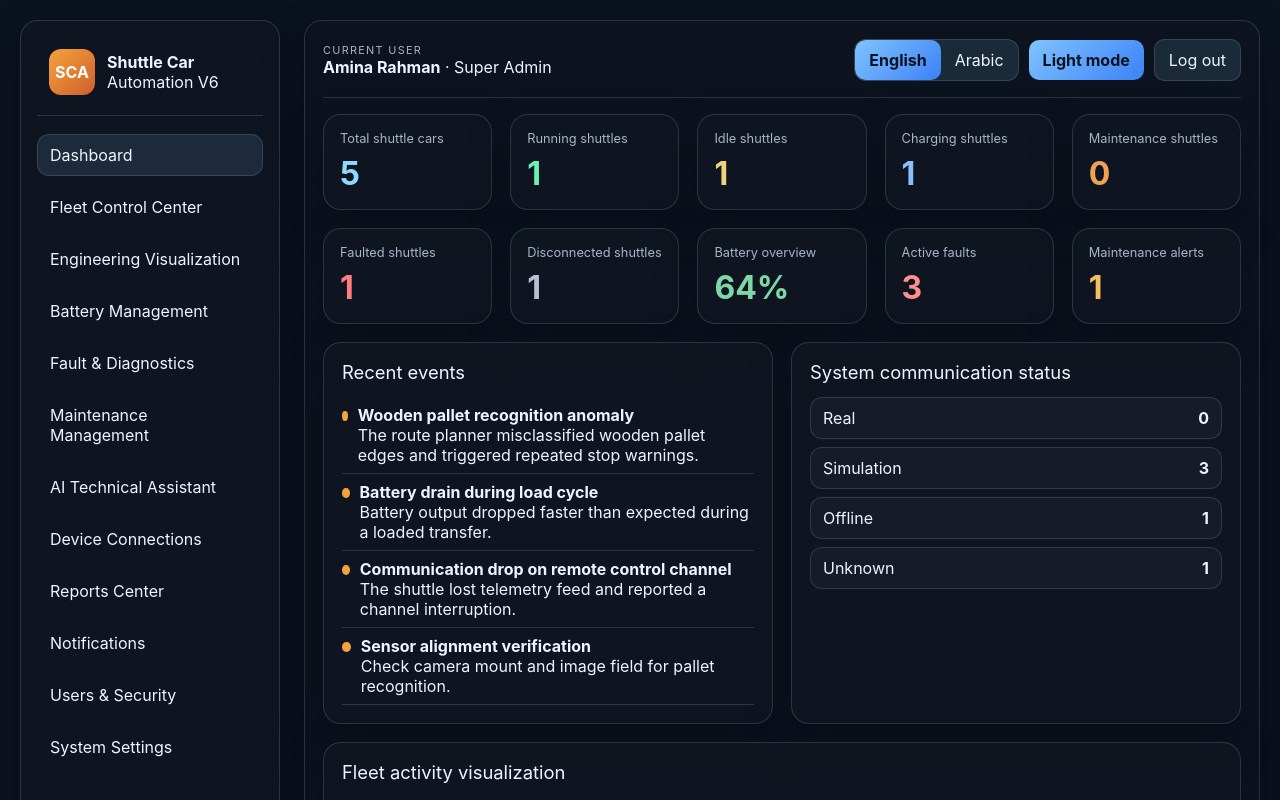
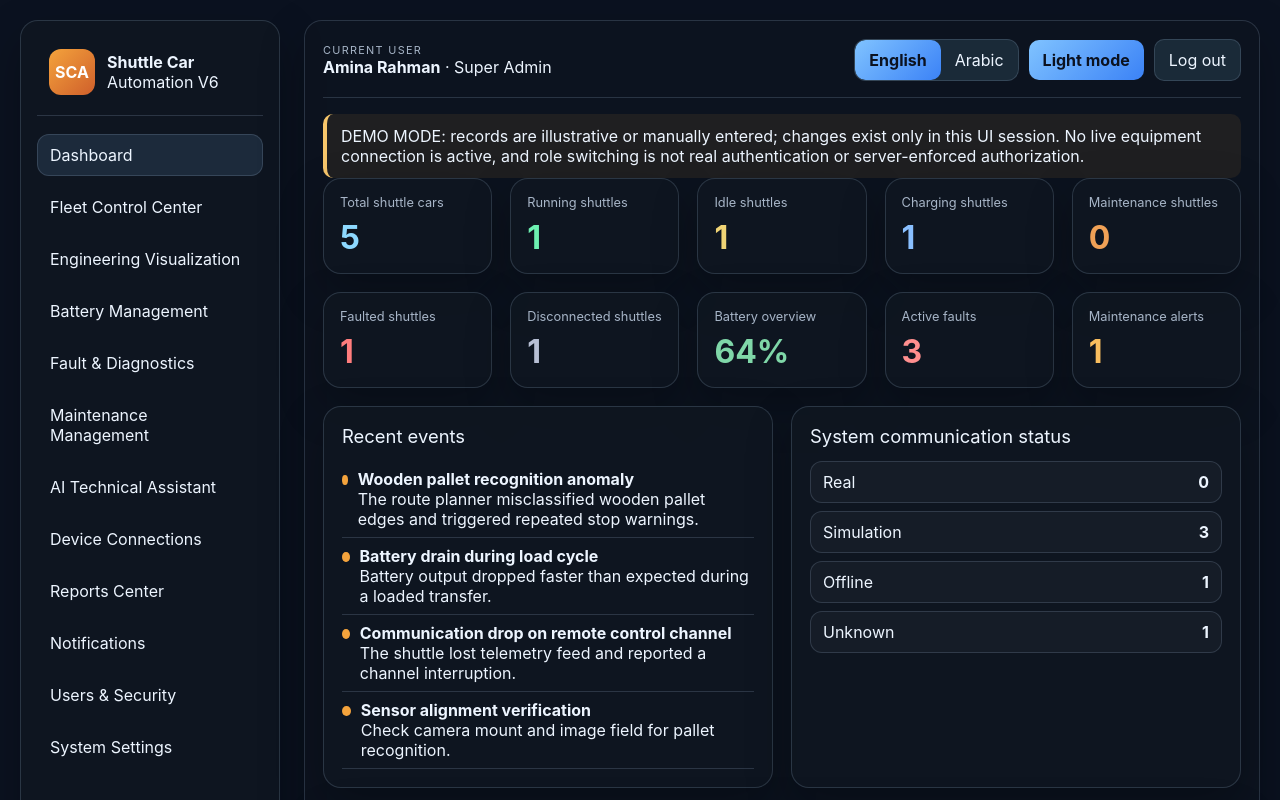
Before and after one commit to som3a83/shuttle-car-automation, a React (Vite) app: page / in a window 1280 px wide. Shown: the top 800 px of the page. Built offline with nearby package versions, Linux system fonts and the light colour scheme.

Commit message:
ui: disclose demo-only data and client-side access limits

```diff
--- a/src/App.tsx
+++ b/src/App.tsx
@@ -429,6 +429,12 @@ function App() {
             <button className="ghost-button" onClick={() => setCurrentUser({ ...defaultUser, isAuthenticated: true })}>{t.logout}</button>
           </div>
         </header>
+
+        <div className="notice-box warning" role="status" aria-live="polite">
+          {language === 'ar'
+            ? 'وضع تجريبي: البيانات المعروضة توضيحية أو مُدخلة يدويًا، والتغييرات محلية داخل الواجهة فقط. لا يوجد اتصال حي بالمعدات، وتبديل الأدوار ليس نظام صلاحيات أو تسجيل دخول حقيقي.'
+            : 'DEMO MODE: records are illustrative or manually entered; changes exist only in this UI session. No live equipment connection is active, and role switching is not real authentication or server-enforced authorization.'}
+        </div>
 
         {activeTab === 'dashboard' && (
           <section className="panel-grid">
```
